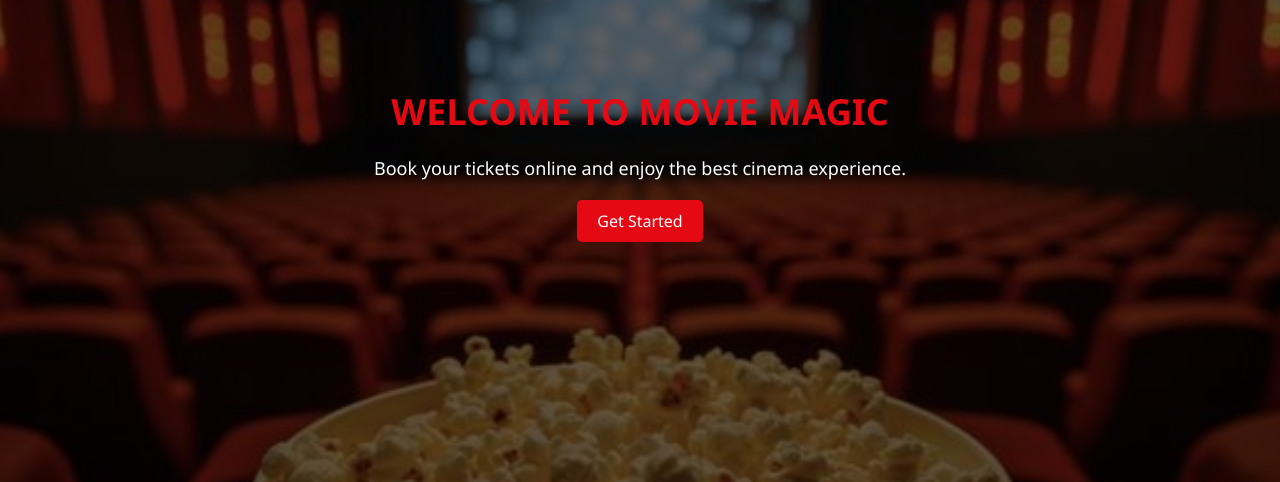
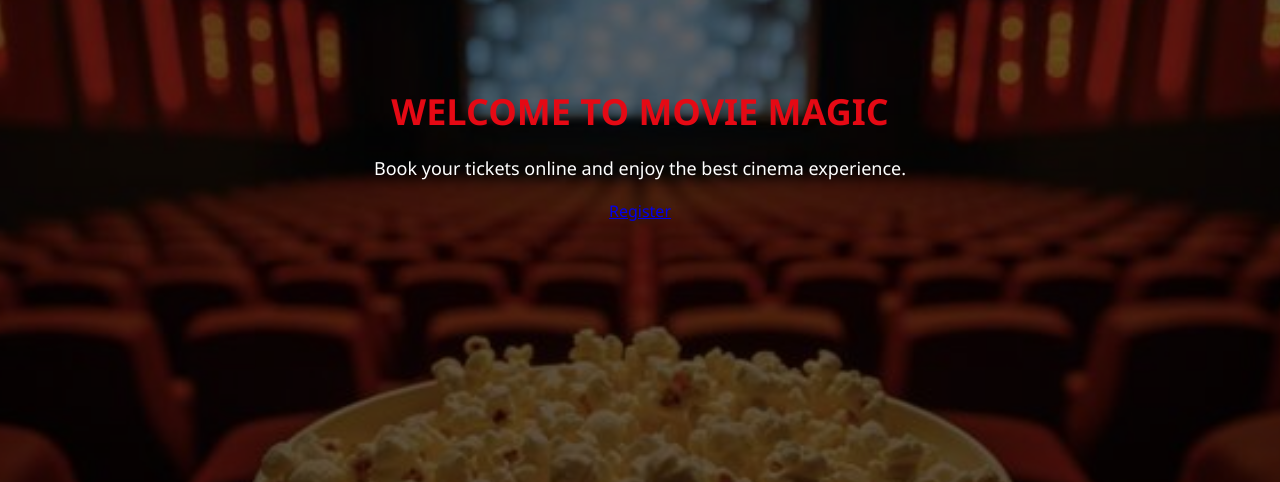
Before and after one commit to sakshishetty072-png/Smart-Movie-Ticket-booking, a Flask app: page / in a window 1280 px wide. Shown: the part 142-624 px from the top of the page. Run offline with Flask 3, Linux system fonts and the light colour scheme.

Commit message:
Update index.html

```diff
--- a/templates/index.html
+++ b/templates/index.html
@@ -15,7 +15,7 @@
   <main>
     <h1>WELCOME TO MOVIE MAGIC</h1>
     <p>Book your tickets online and enjoy the best cinema experience.</p>
-    <a href="{{ url_for('register') }}" class="btn">Get Started</a>
+    <a href="{{ url_for('signup') }}">Register</a>
   </main>
 </body>
 </html>
```
